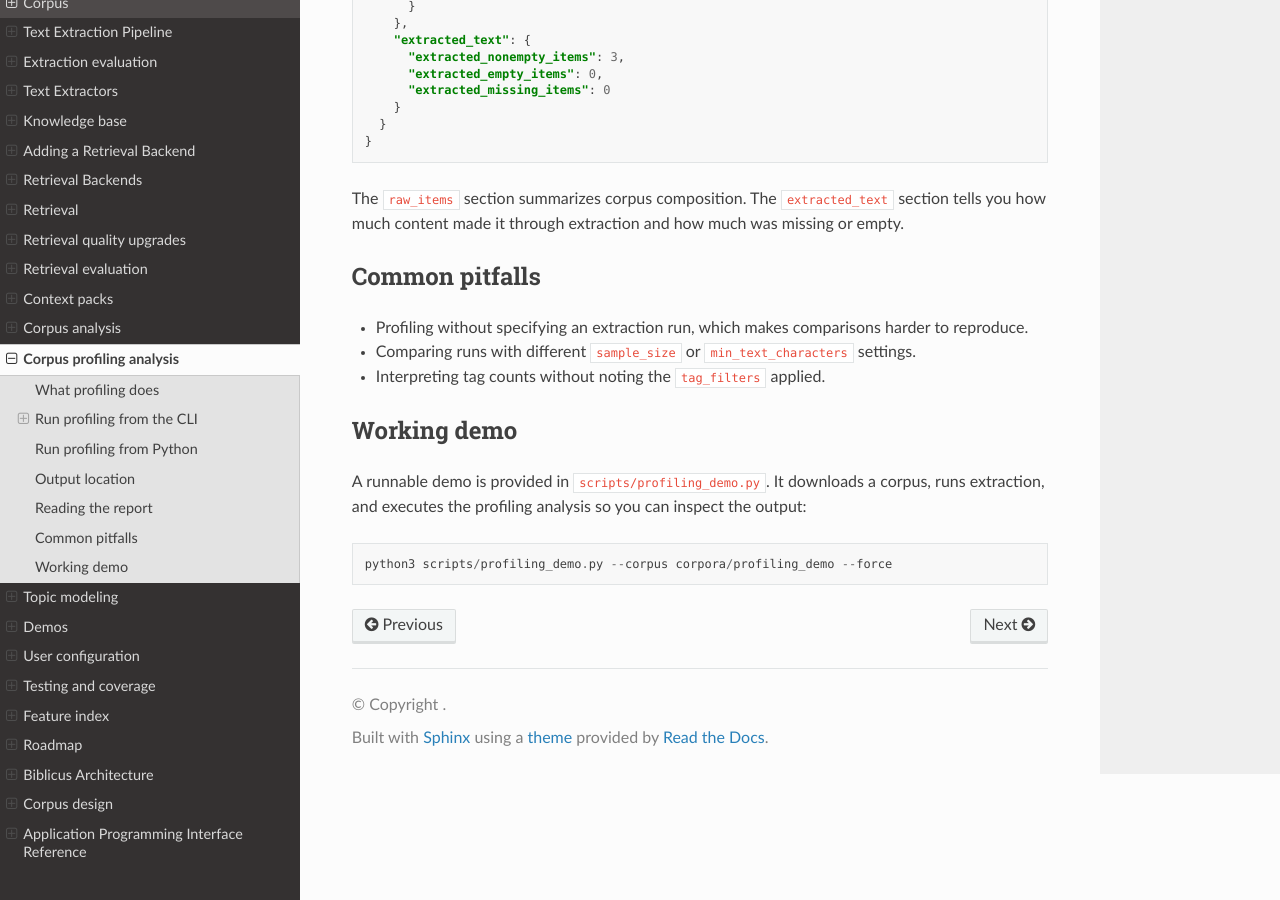
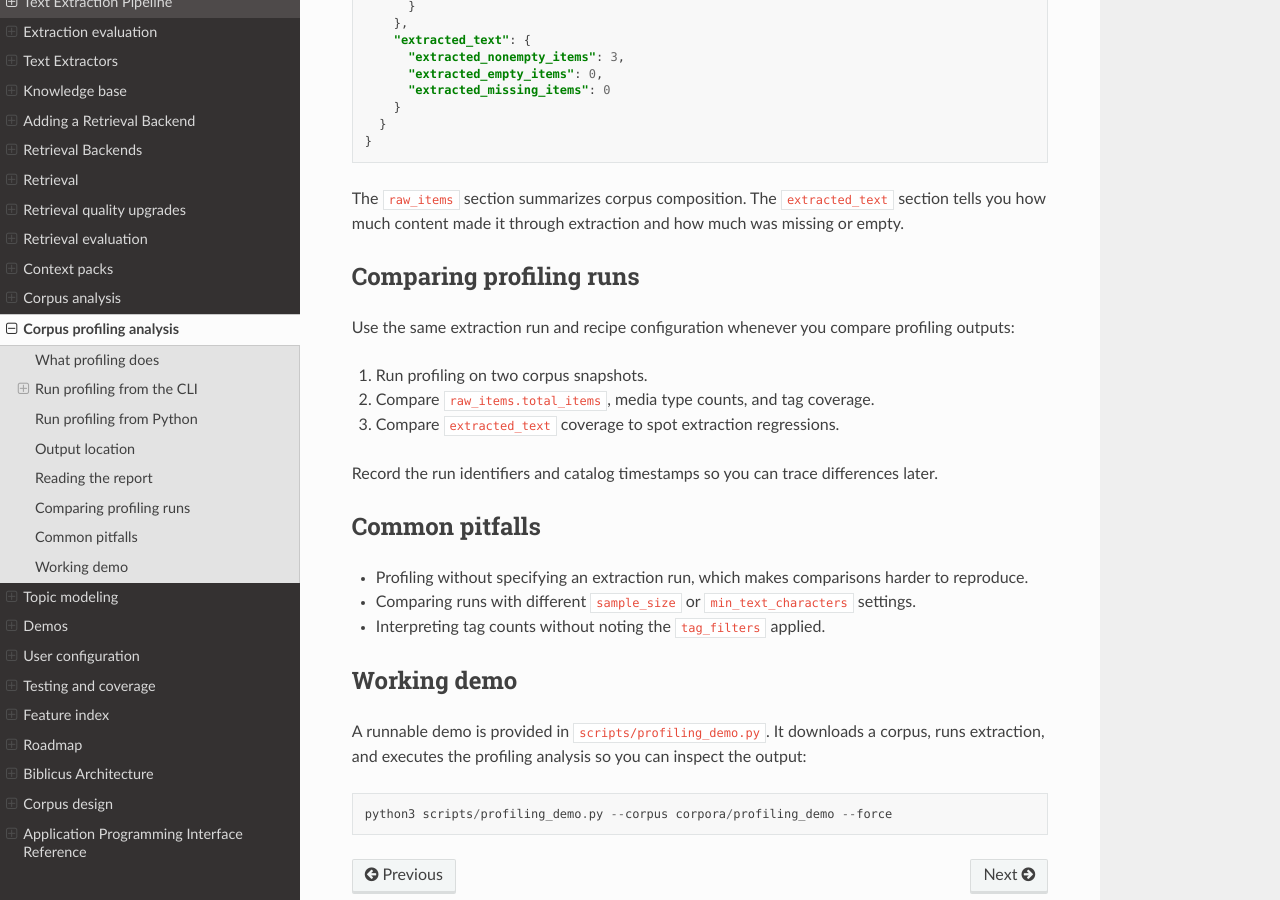
Before and after one commit to AnthusAI/Biblicus, a Sphinx documentation site: the page built from docs/PROFILING.md, in a window 1280 px wide and 900 px high, scrolled down 2283 px. Built offline with Sphinx 7.4.7 and the Read the Docs theme 3.1.0, drawn with Linux system fonts in a browser that asks for light colours.

Commit message:
docs: add profiling comparison workflow

```diff
--- a/docs/PROFILING.md
+++ b/docs/PROFILING.md
@@ -115,6 +115,16 @@ Profiling output is a structured report with separate sections for raw items and
 The `raw_items` section summarizes corpus composition. The `extracted_text` section tells you how much content made it
 through extraction and how much was missing or empty.
 
+## Comparing profiling runs
+
+Use the same extraction run and recipe configuration whenever you compare profiling outputs:
+
+1) Run profiling on two corpus snapshots.
+2) Compare `raw_items.total_items`, media type counts, and tag coverage.
+3) Compare `extracted_text` coverage to spot extraction regressions.
+
+Record the run identifiers and catalog timestamps so you can trace differences later.
+
 ## Common pitfalls
 
 - Profiling without specifying an extraction run, which makes comparisons harder to reproduce.
```
